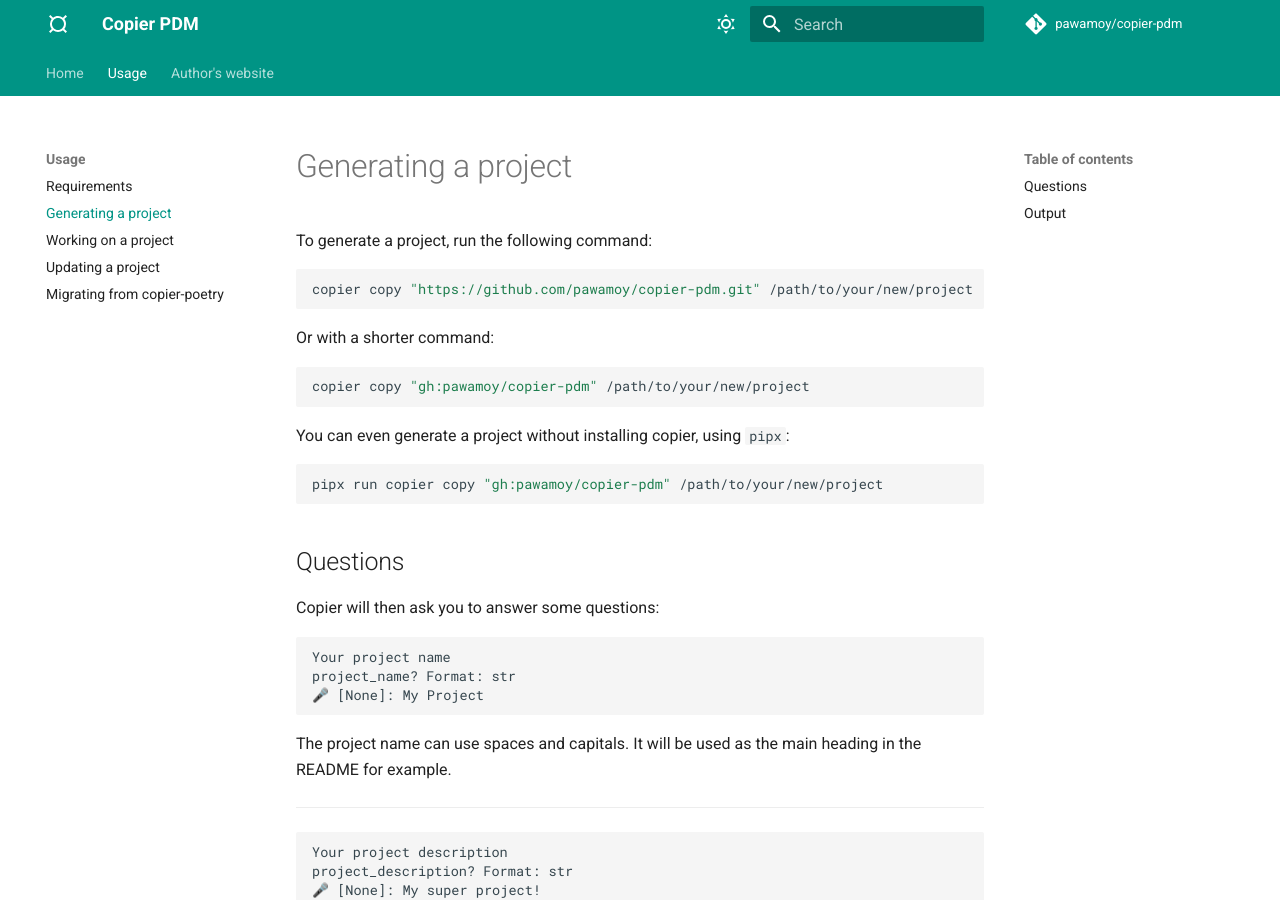
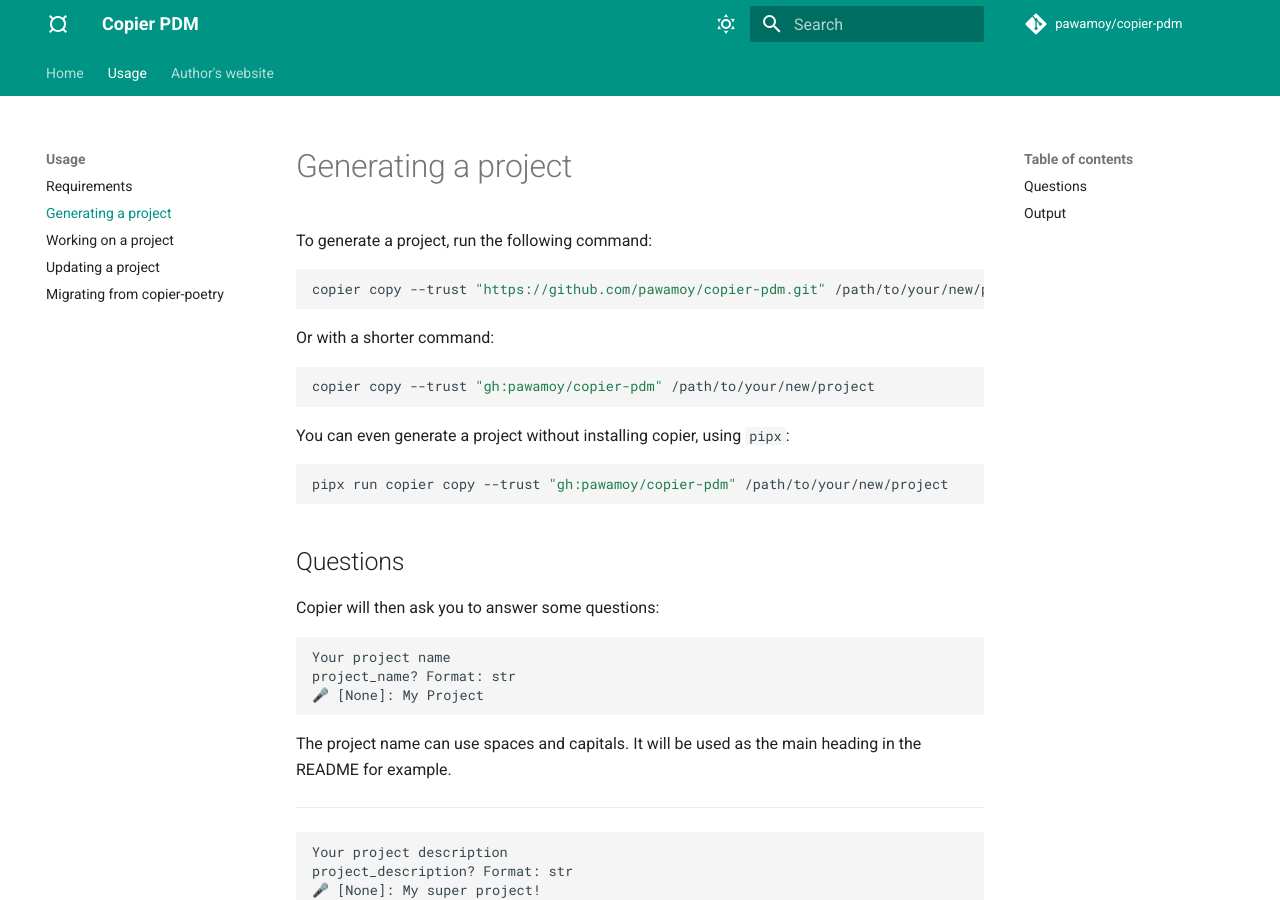
Before and after one commit to pawamoy/copier-pdm, an MkDocs documentation site: the page built from docs/generate.md, in a window 1280 px wide and 900 px high. Built offline with MkDocs 1.6.1 and Material for MkDocs 9.7.7, drawn with Linux system fonts in a browser that asks for light colours; comment, search, counter and statistics services are not loaded.

Commit message:
docs: Mention the Copier `--trust` flag

````diff
--- a/docs/generate.md
+++ b/docs/generate.md
@@ -3,19 +3,19 @@
 To generate a project, run the following command:
 
 ```bash
-copier copy "https://github.com/pawamoy/copier-pdm.git" /path/to/your/new/project
+copier copy --trust "https://github.com/pawamoy/copier-pdm.git" /path/to/your/new/project
 ```
 
 Or with a shorter command:
 
 ```bash
-copier copy "gh:pawamoy/copier-pdm" /path/to/your/new/project
+copier copy --trust "gh:pawamoy/copier-pdm" /path/to/your/new/project
 ```
 
 You can even generate a project without installing copier, using `pipx`:
 
 ```bash
-pipx run copier copy "gh:pawamoy/copier-pdm" /path/to/your/new/project
+pipx run copier copy --trust "gh:pawamoy/copier-pdm" /path/to/your/new/project
 ```
 
 ## Questions
````
Also changed, not shown: README.md (+2 -2 lines), 2 other files.
